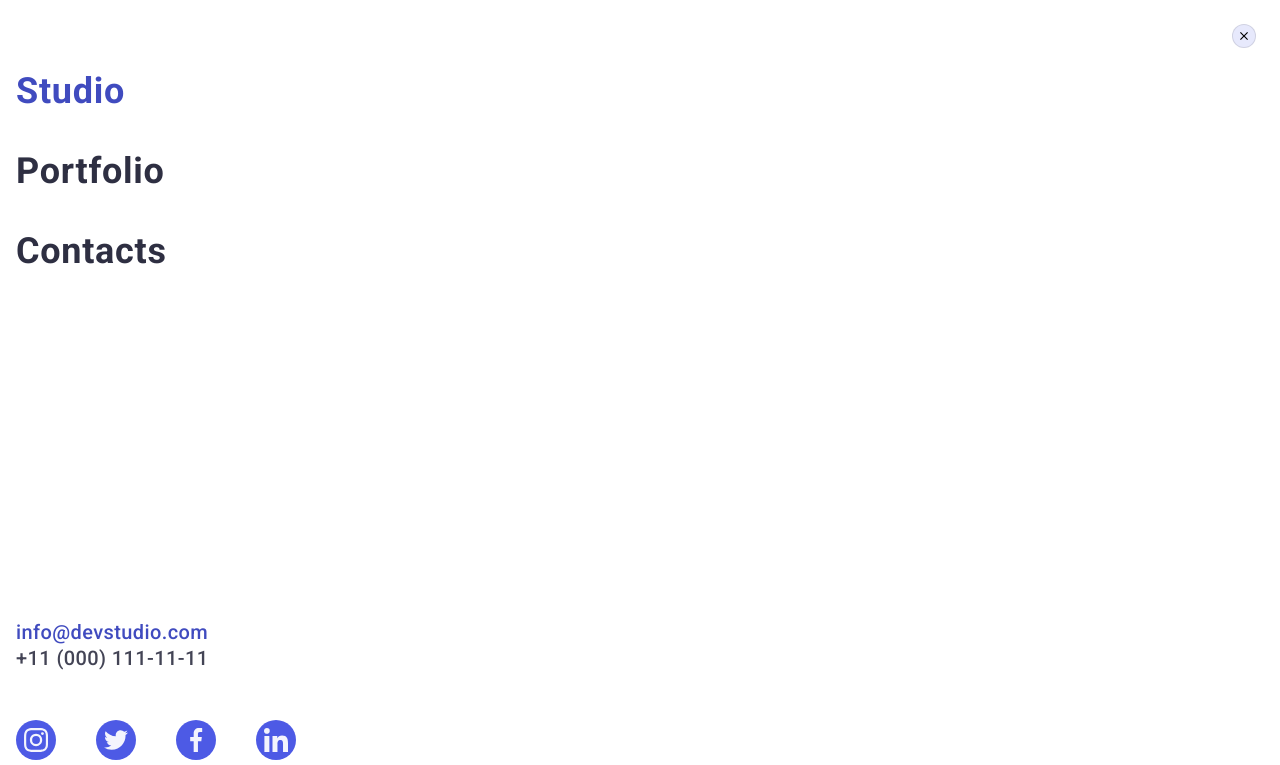
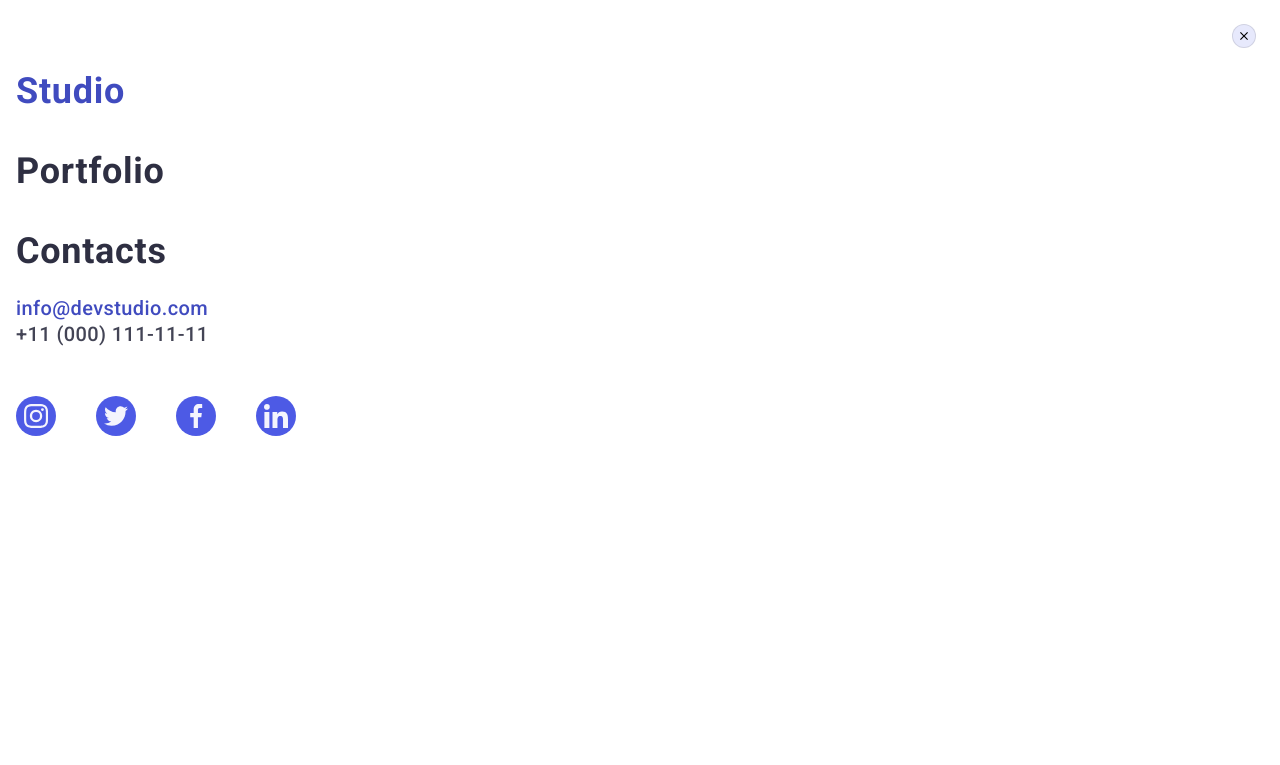
Before and after one commit to i88sharova/goit-markup-hw-06, a plain HTML site: page index.html in a window 1280 px wide. Shown: the top 765 px of the page. Drawn offline with nearby package versions, Linux system fonts and the light colour scheme.

Commit message:
Update styles.css

```diff
--- a/css/styles.css
+++ b/css/styles.css
@@ -686,21 +686,21 @@ font-weight: 400;
 }
 
 .modal-menu {
-  display: flex;
+  /* display: flex; */
   position: fixed;
   top: 0;
   right: 0;
   width: 100%;
   height: 100%;
   padding: 72px 16px 40px 16px;
-  background-color: #ffffff;
+  background-color: #fff;
   z-index: 300;
 
   flex-direction: column;
   justify-content: space-between;
 
    opacity: 0;
-  visibility: hidden;
+  /* visibility: hidden; */
   pointer-events: none;
 }
 .modal-close-menu {
```
